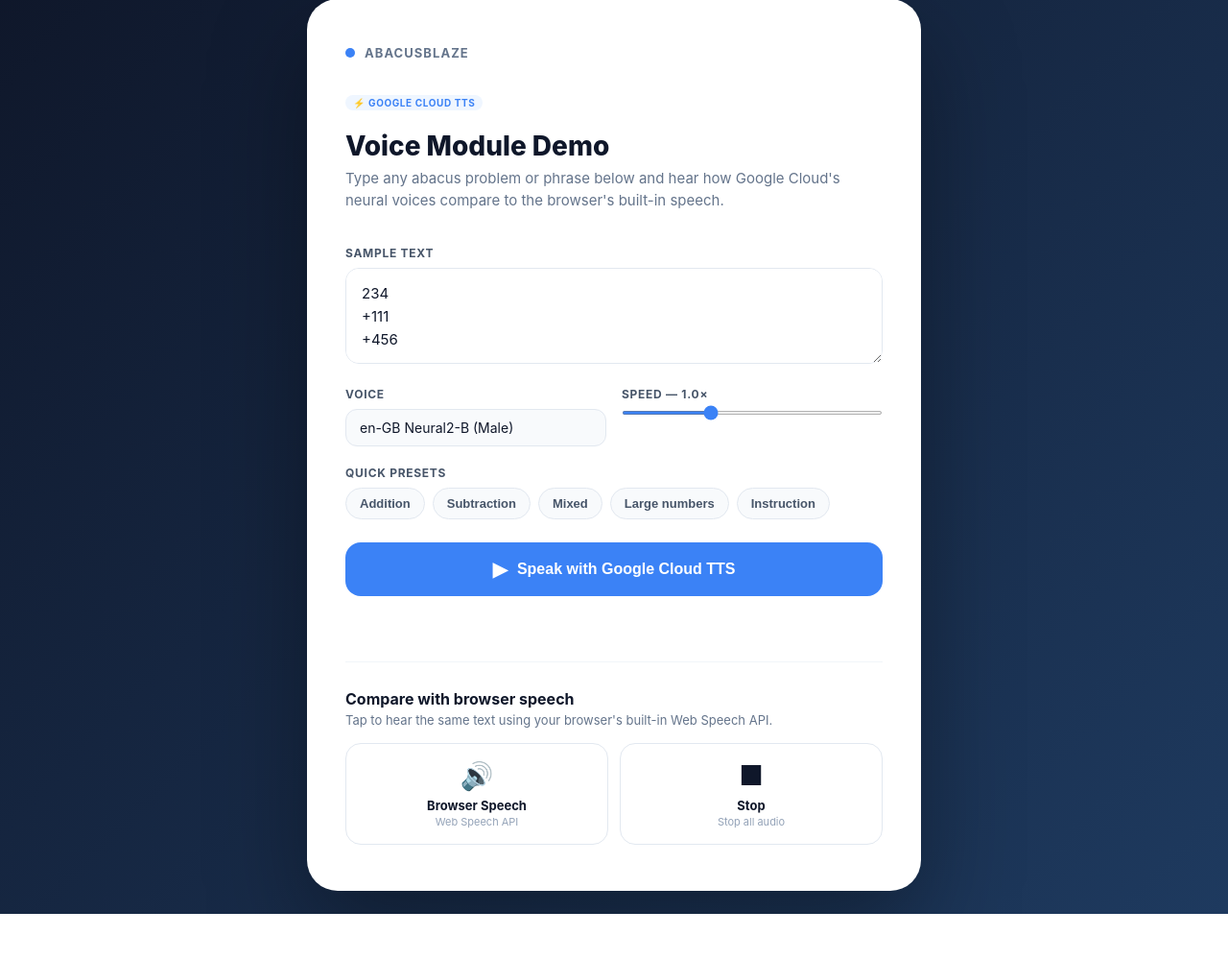
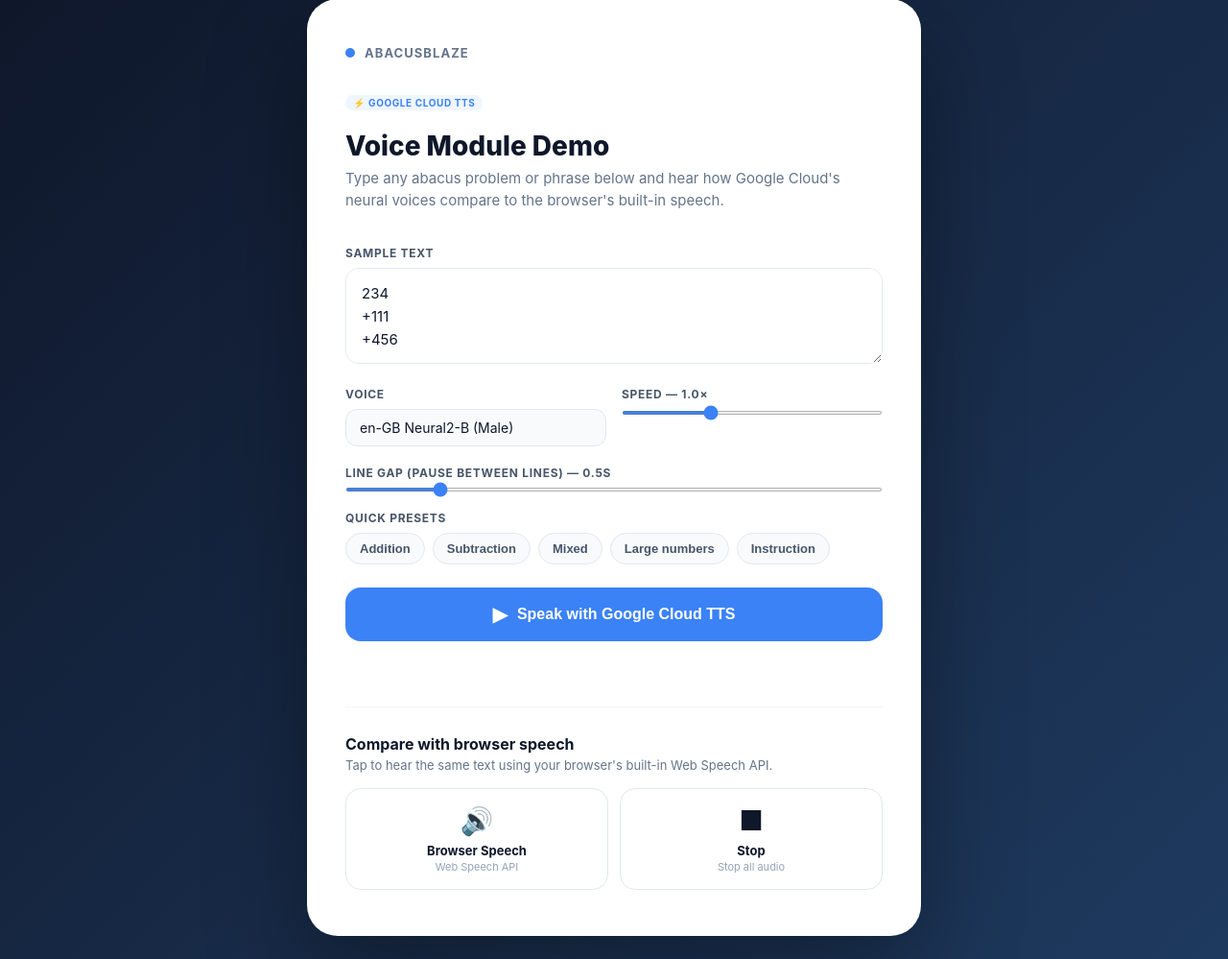
Before and after one commit to phantum007/Heather, a Django app: template ui/templates/ui/tts_demo.html in a window 1280 px wide. Shown: the part 25-1024 px from the top of the page at 96% size. Before the commit the page ends 977 px from the top, so only its background shows below. Run offline with Django 5.2, Linux system fonts and the light colour scheme; the template is opened without the code that fills it, so the values that code supplies are empty.

Commit message:
add line gap (timeout) slider to TTS demo
Backend uses SSML <break> tags between lines when line_gap_ms > 0.
Demo page shows a 0–3s slider so the client can hear the pause effect.

Co-Authored-By: Claude Sonnet 4.6 <noreply@anthropic.com>

```diff
--- a/ui/templates/ui/tts_demo.html
+++ b/ui/templates/ui/tts_demo.html
@@ -202,6 +202,13 @@
   </div>
 
   <div class="field">
+    <label>Line gap (pause between lines) — <span id="gap-display">0.5s</span></label>
+    <div class="rate-row">
+      <input type="range" id="tts-gap" min="0" max="3000" step="100" value="500">
+    </div>
+  </div>
+
+  <div class="field">
     <label>Quick presets</label>
     <div class="presets">
       <button class="preset-btn" data-text="234&#10;+111&#10;+456">Addition</button>
@@ -250,6 +257,8 @@
   const voiceEl = document.getElementById('tts-voice');
   const rateEl = document.getElementById('tts-rate');
   const rateDisplay = document.getElementById('rate-display');
+  const gapEl = document.getElementById('tts-gap');
+  const gapDisplay = document.getElementById('gap-display');
   const speakBtn = document.getElementById('speak-btn');
   const speakLabel = document.getElementById('speak-label');
   const statusEl = document.getElementById('status');
@@ -258,6 +267,11 @@
 
   rateEl.addEventListener('input', function () {
     rateDisplay.textContent = parseFloat(rateEl.value).toFixed(1) + '×';
+  });
+
+  gapEl.addEventListener('input', function () {
+    const ms = parseInt(gapEl.value);
+    gapDisplay.textContent = ms === 0 ? 'off' : (ms / 1000).toFixed(1) + 's';
   });
 
   document.querySelectorAll('.preset-btn').forEach(function (btn) {
@@ -288,7 +302,7 @@
       const res = await fetch('/tts-demo/synthesize/', {
         method: 'POST',
         headers: { 'Content-Type': 'application/json', 'X-CSRFToken': getCookie('csrftoken') },
-        body: JSON.stringify({ text, voice: voiceEl.value, rate: parseFloat(rateEl.value) }),
+        body: JSON.stringify({ text, voice: voiceEl.value, rate: parseFloat(rateEl.value), line_gap_ms: parseInt(gapEl.value) }),
       });
       const data = await res.json();
       if (!res.ok || data.error) throw new Error(data.error || 'Server error');
```
Also changed, not shown: ui/views.py (+12 -1 lines).
